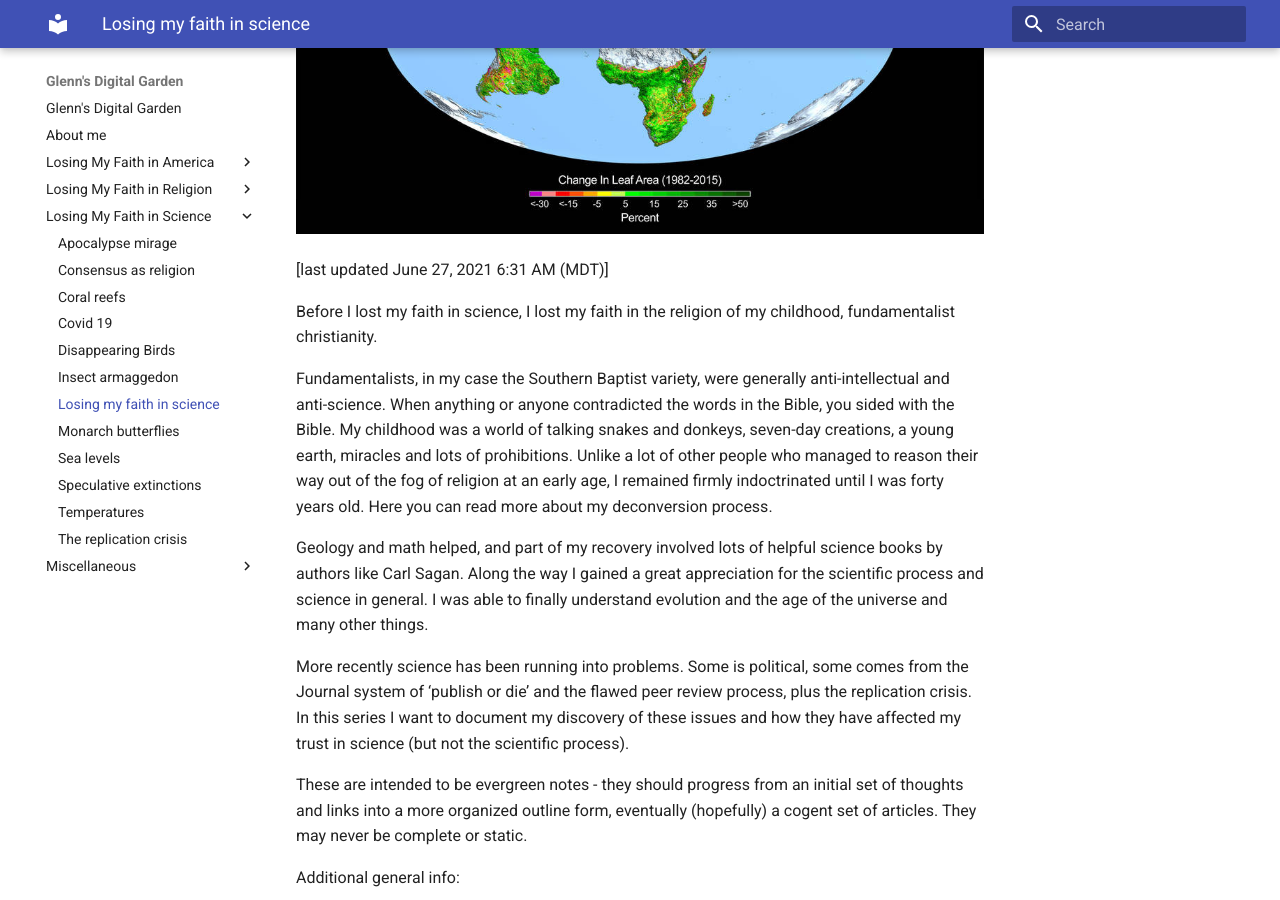
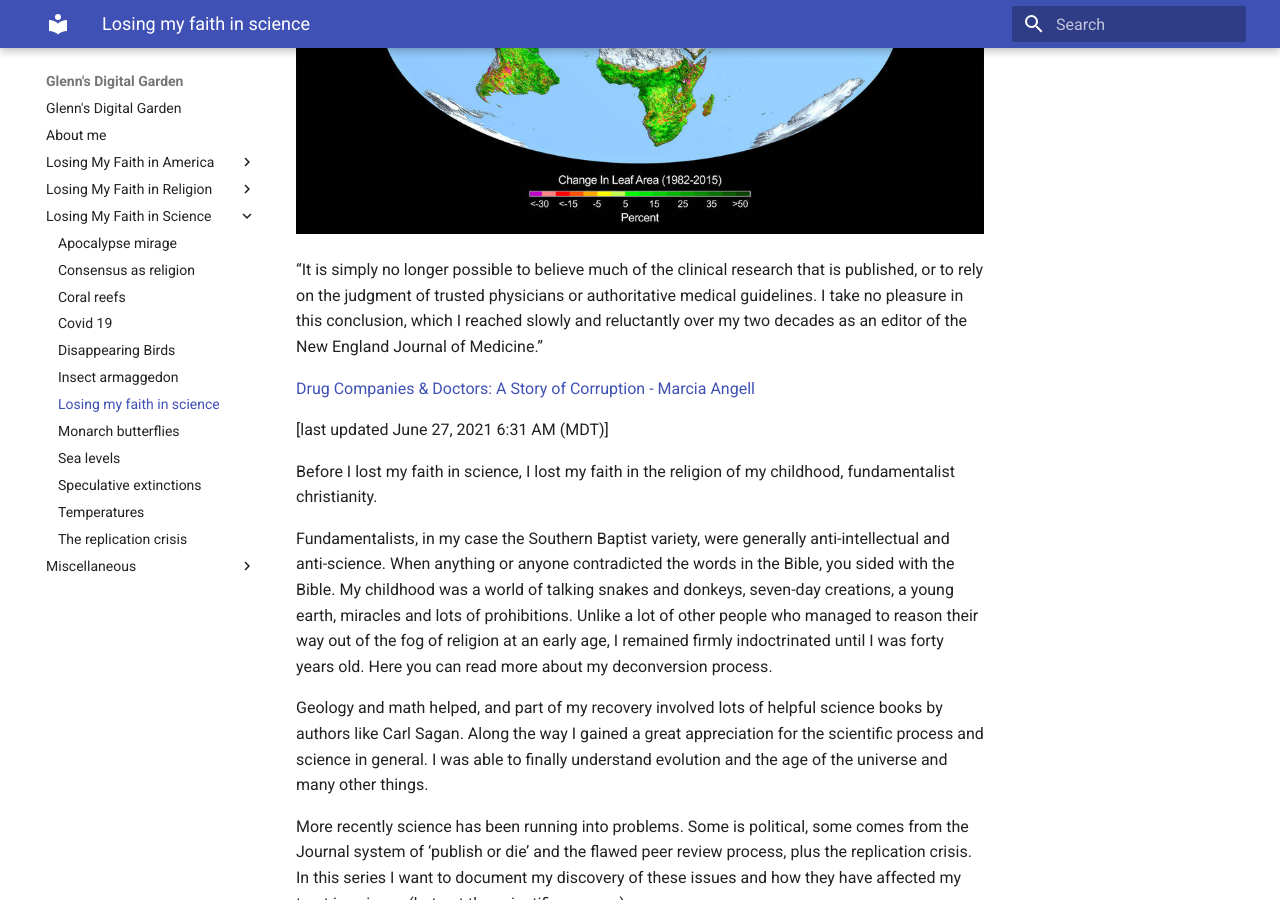
Before and after one commit to dixonge/gtd-mkdocs, an MkDocs documentation site: the page built from docs/Losing My Faith in Science/losing-my-faith-in-science.md, in a window 1280 px wide and 900 px high, scrolled down 333 px. Built offline with MkDocs 1.6.1 and Material for MkDocs 9.7.7, drawn with Linux system fonts in a browser that asks for light colours.

Commit message:
update losing faith in science article

```diff
--- a/docs/Losing My Faith in Science/losing-my-faith-in-science.md
+++ b/docs/Losing My Faith in Science/losing-my-faith-in-science.md
@@ -3,6 +3,10 @@ Title: Losing My Faith in Science
 ---
 
 ![](../img/greening.jpg)
+
+“It is simply no longer possible to believe much of the clinical research that is published, or to rely on the judgment of trusted physicians or authoritative medical guidelines. I take no pleasure in this conclusion, which I reached slowly and reluctantly over my two decades as an editor of the New England Journal of Medicine.”
+
+[Drug Companies & Doctors: A Story of Corruption - Marcia Angell](https://www.nybooks.com/articles/2009/01/15/drug-companies-doctorsa-story-of-corruption/?pagination=false)
 
 [last updated June 27, 2021 6:31 AM (MDT)]
 
```
